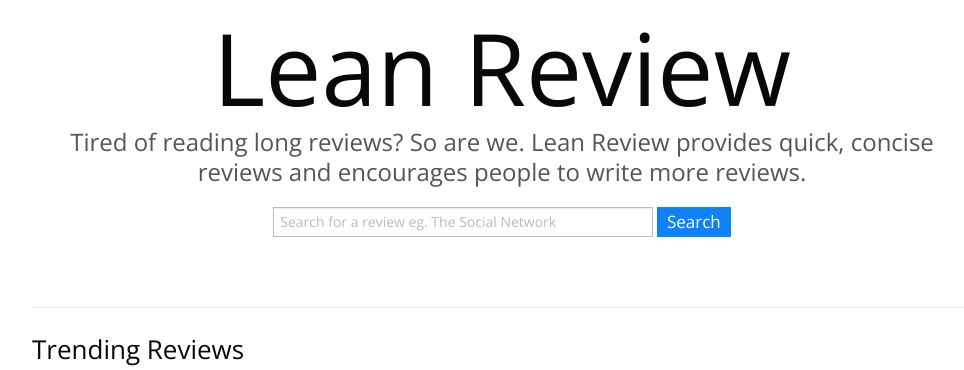
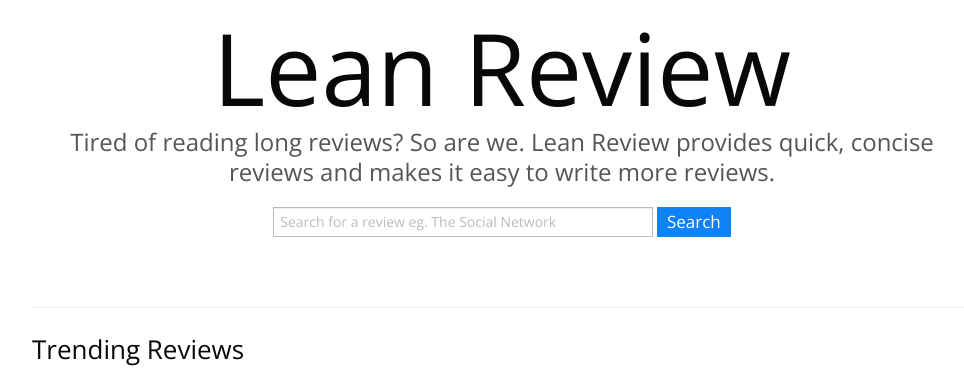
Before and after one commit to udayj/leanreviews, a Flask app: template templates/front.html in a window 1280 px wide. Shown: the part 177-547 px from the top of the page, without its empty margins (138-1102 px from the left). Run offline with Flask 2, Linux system fonts and the light colour scheme; the template is opened without the code that fills it, so the values that code supplies are empty; parts of the project's set-up code (start-up, migrations or seed data) failed here and were passed over; some libraries are stand-ins or nearby versions.

```diff
--- a/templates/front.html
+++ b/templates/front.html
@@ -78,7 +78,7 @@
       <!-- Jumbotron -->
       <div class="jumbotron" style="margin-bottom:0px;">
         <h1>Lean Review</h1>
-        <p class="lead">Tired of reading long reviews? So are we. Lean Review provides quick, concise reviews and encourages people to write more reviews.</p>
+        <p class="lead">Tired of reading long reviews? So are we. Lean Review provides quick, concise reviews and makes it easy to write more reviews.</p>
         <div class="row">
   		<div class="span12">
 
```
Also changed, not shown: 2 other files.
